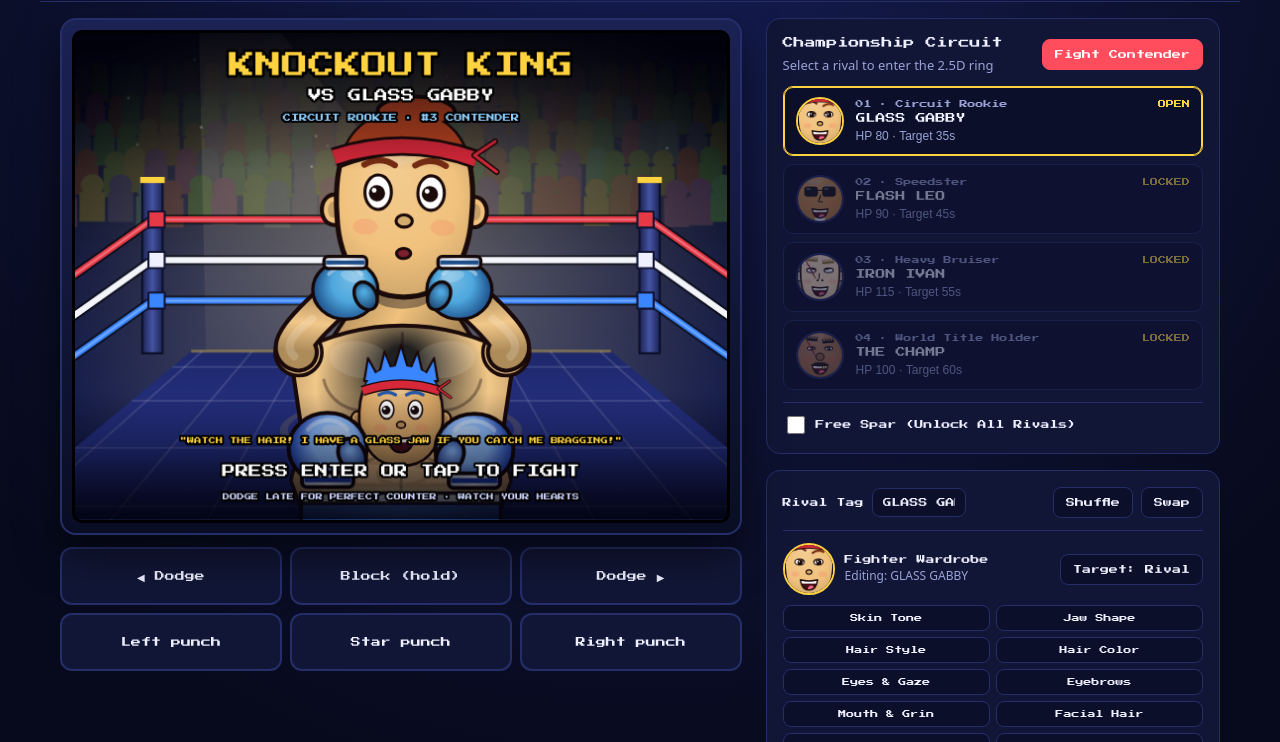
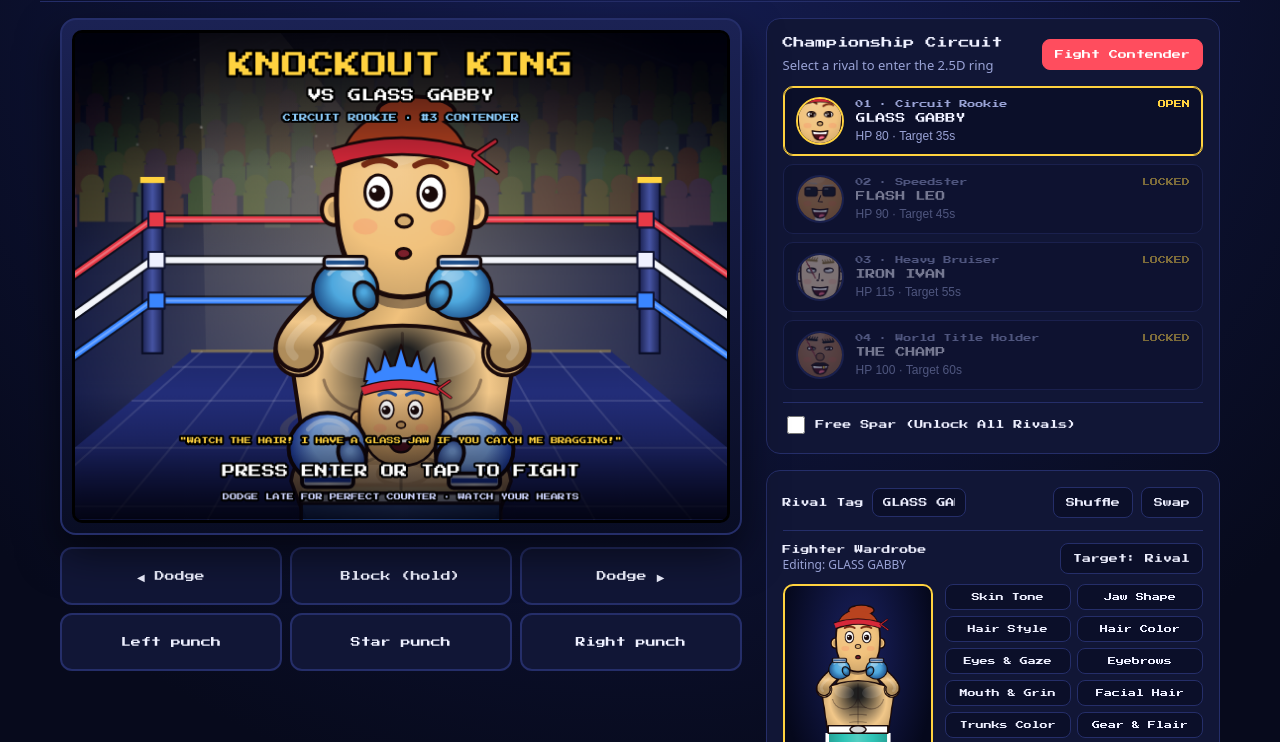
Before and after one commit to Bl4cktea/knockout-king, a website built with Vite: page index.html in a window 1280 px wide. Shown: the part 58-800 px from the top of the page. Built offline with nearby package versions, Linux system fonts and the light colour scheme; animation ran at ten frames a second.

Commit message:
Show a full-body preview in the wardrobe
- Extract drawBoxer from drawOpponent so the ring and the editor draw
  the same figure.
- Replace the small round avatar with a sticky full-body preview in
  guard stance that redraws on every edit.

```diff
--- a/index.html
+++ b/index.html
@@ -177,7 +177,6 @@
           <div class="locker-box cust">
             <div class="locker-head">
               <div class="locker-preview-wrap">
-                <canvas id="cust-preview" width="56" height="56" aria-hidden="true"></canvas>
                 <div>
                   <div class="locker-title">Fighter Wardrobe</div>
                   <div class="locker-sub" id="cust-target-label">Editing: Rival</div>
@@ -185,6 +184,15 @@
               </div>
               <button id="cust-target" class="btn" type="button">Target: Rival</button>
             </div>
+            <div class="locker-body">
+              <canvas
+                id="cust-preview"
+                class="locker-full"
+                width="220"
+                height="320"
+                role="img"
+                aria-label="Full-body preview of the boxer being edited"
+              ></canvas>
               <div class="locker-grid">
                 <button type="button" class="btn" data-part="skin">Skin Tone</button>
                 <button type="button" class="btn" data-part="head">Jaw Shape</button>
@@ -196,6 +204,7 @@
                 <button type="button" class="btn" data-part="facial">Facial Hair</button>
                 <button type="button" class="btn" data-part="trunks">Trunks Color</button>
                 <button type="button" class="btn" data-part="extras">Gear &amp; Flair</button>
+              </div>
             </div>
             <div class="row share-row">
               <label class="cust"
--- a/src/render/opponent.ts
+++ b/src/render/opponent.ts
@@ -1,6 +1,8 @@
 import { W } from '../config';
+import type { Expr } from '../face/config';
 import { drawFace } from '../face/draw';
 import { bodyTone } from '../face/palette';
+import type { Look } from '../fighters/types';
 import { isReducedMotion } from '../settings';
 import { G, O, OG, OH, looks } from '../sim/state';
 import { shade } from '../util/color';
@@ -71,16 +73,46 @@ function arm(
   ctx.restore();
 }
 
-export function drawOpponent(ctx: Ctx): void {
-  const look = looks.opp;
+export interface BoxerPose {
+  /** Torso bob in logical px. */
+  breath: number;
+  L: GlovePose;
+  R: GlovePose;
+  head: { ox: number; oy: number; rot: number };
+  /** Head squash on impact: 1 = none. */
+  squash: number;
+  expr: Expr;
+  damage: number;
+  flash: number;
+  time: number;
+  champ: boolean;
+  stunned: boolean;
+}
+interface GlovePose {
+  x: number;
+  y: number;
+  s: number;
+  glow: number;
+}
+
+/** Guard stance, used by the wardrobe preview. */
+export const NEUTRAL_POSE: BoxerPose = {
+  breath: 0,
+  L: { x: -56, y: 84, s: 1, glow: 0 },
+  R: { x: 56, y: 84, s: 1, glow: 0 },
+  head: { ox: 0, oy: 0, rot: 0 },
+  squash: 1,
+  expr: 'idle',
+  damage: 0,
+  flash: 0,
+  time: 0,
+  champ: false,
+  stunned: false,
+};
+
+/** The whole boxer (neck, torso, trunks, arms, head, gloves), centred on the head. */
+export function drawBoxer(ctx: Ctx, look: Look, p: BoxerPose): void {
   const tone = bodyTone(look.face.skin);
-  const calm = isReducedMotion();
-  const breath = calm ? 0 : Math.sin(G.time * 3.6) * 2.5;
-
-  ctx.save();
-  const dr = clamp(O.downY / 330, 0, 1);
-  ctx.translate(W / 2 + OH.ox * 0.4, 172 + O.downY);
-  ctx.rotate(dr * 0.35);
   ctx.lineJoin = 'round';
 
   // Sculpted trapezius & neck with cast chin shadow
@@ -107,7 +139,7 @@ export function drawOpponent(ctx: Ctx): void {
   ctx.fill();
 
   // 2.5D Sculpted Torso (V-taper lats + chest + abs)
-  const tg = ctx.createRadialGradient(0, 155 + breath, 16, 0, 195, 135);
+  const tg = ctx.createRadialGradient(0, 155 + p.breath, 16, 0, 195, 135);
   tg.addColorStop(0, shade(tone.light, 0.12));
   tg.addColorStop(0.58, tone.light);
   tg.addColorStop(1, tone.dark);
@@ -115,8 +147,8 @@ export function drawOpponent(ctx: Ctx): void {
   ctx.strokeStyle = '#1a0a0a';
   ctx.lineWidth = 4;
   ctx.beginPath();
-  ctx.moveTo(-110, 146 + breath * 0.5);
-  ctx.quadraticCurveTo(0, 90 + breath, 110, 146 + breath * 0.5);
+  ctx.moveTo(-110, 146 + p.breath * 0.5);
+  ctx.quadraticCurveTo(0, 90 + p.breath, 110, 146 + p.breath * 0.5);
   ctx.lineTo(84, 320);
   ctx.lineTo(-84, 320);
   ctx.closePath();
@@ -127,7 +159,7 @@ export function drawOpponent(ctx: Ctx): void {
   for (const s of [-1, 1]) {
     ctx.fillStyle = 'rgba(255,255,255,0.11)';
     ctx.beginPath();
-    ctx.ellipse(s * 42, 152 + breath, 30, 18, s * -0.15, 0, Math.PI * 2);
+    ctx.ellipse(s * 42, 152 + p.breath, 30, 18, s * -0.15, 0, Math.PI * 2);
     ctx.fill();
   }
 
@@ -135,21 +167,21 @@ export function drawOpponent(ctx: Ctx): void {
   ctx.strokeStyle = 'rgba(20, 8, 12, 0.35)';
   ctx.lineWidth = 3;
   ctx.beginPath();
-  ctx.moveTo(0, 126 + breath);
+  ctx.moveTo(0, 126 + p.breath);
   ctx.lineTo(0, 248);
   ctx.stroke();
   ctx.beginPath();
-  ctx.arc(-40, 164 + breath, 38, 0.22, Math.PI - 0.22);
+  ctx.arc(-40, 164 + p.breath, 38, 0.22, Math.PI - 0.22);
   ctx.stroke();
   ctx.beginPath();
-  ctx.arc(40, 164 + breath, 38, 0.22, Math.PI - 0.22);
+  ctx.arc(40, 164 + p.breath, 38, 0.22, Math.PI - 0.22);
   ctx.stroke();
 
   // 6-pack abdominal creases
   for (const ay of [198, 220, 242]) {
     ctx.beginPath();
-    ctx.moveTo(-26, ay + breath * 0.4);
-    ctx.quadraticCurveTo(0, ay - 4 + breath * 0.4, 26, ay + breath * 0.4);
+    ctx.moveTo(-26, ay + p.breath * 0.4);
+    ctx.quadraticCurveTo(0, ay - 4 + p.breath * 0.4, 26, ay + p.breath * 0.4);
     ctx.stroke();
   }
 
@@ -182,38 +214,33 @@ export function drawOpponent(ctx: Ctx): void {
   ctx.fillRect(-90, 252, 180, 22);
   ctx.strokeRect(-90, 252, 180, 22);
 
-  ctx.fillStyle = O.f.id === 'champ' ? '#ffd23f' : shade(look.trim, -0.15);
+  ctx.fillStyle = p.champ ? '#ffd23f' : shade(look.trim, -0.15);
   ctx.beginPath();
   ctx.ellipse(0, 263, 24, 11, 0, 0, Math.PI * 2);
   ctx.fill();
   ctx.stroke();
-  if (O.f.id === 'champ') {
+  if (p.champ) {
     drawStar(ctx, 0, 263, 7, '#d62839');
   }
 
   // Sculpted 2-segment arms
-  arm(ctx, -102, 144 + breath * 0.5, OG.L.x, OG.L.y, -1, tone.light, tone.dark);
-  arm(ctx, 102, 144 + breath * 0.5, OG.R.x, OG.R.y, 1, tone.light, tone.dark);
+  arm(ctx, -102, 144 + p.breath * 0.5, p.L.x, p.L.y, -1, tone.light, tone.dark);
+  arm(ctx, 102, 144 + p.breath * 0.5, p.R.x, p.R.y, 1, tone.light, tone.dark);
 
   // Head (squashes on impact)
   ctx.save();
-  ctx.translate(OH.ox * 0.6, OH.oy);
-  const sq = O.hitT > 0 ? 1 + 0.06 * (O.hitT / 0.22) : 1;
-  ctx.rotate(OH.rot);
+  ctx.translate(p.head.ox * 0.6, p.head.oy);
+  const sq = p.squash;
+  ctx.rotate(p.head.rot);
   ctx.scale(sq, 2 - sq);
-  drawFace(ctx, look.face, {
-    expr: oppExpr(),
-    t: G.time,
-    damage: 1 - O.hp / O.maxhp,
-    flash: clamp(O.flash * 5, 0, 0.7) * (calm ? 0.3 : 1),
-  });
+  drawFace(ctx, look.face, { expr: p.expr, t: p.time, damage: p.damage, flash: p.flash });
   ctx.restore();
 
-  if (O.st === 'stunned') {
+  if (p.stunned) {
     ctx.save();
-    ctx.translate(OH.ox * 0.6, OH.oy);
+    ctx.translate(p.head.ox * 0.6, p.head.oy);
     for (let i = 0; i < 3; i++) {
-      const a = G.time * 5 + i * 2.09;
+      const a = p.time * 5 + i * 2.09;
       drawStar(ctx, Math.cos(a) * 72, -104 + Math.sin(a) * 14, 9, '#ffd23f');
     }
     ctx.restore();
@@ -221,8 +248,32 @@ export function drawOpponent(ctx: Ctx): void {
 
   // 2.5D Leather Gloves
   const [g1, g2] = look.gloves;
-  glove(ctx, OG.L.x, OG.L.y, OG.L.s, g1, g2, OG.L.glow, -1, -1);
-  glove(ctx, OG.R.x, OG.R.y, OG.R.s, g1, g2, OG.R.glow, 1, -1);
+  glove(ctx, p.L.x, p.L.y, p.L.s, g1, g2, p.L.glow, -1, -1);
+  glove(ctx, p.R.x, p.R.y, p.R.s, g1, g2, p.R.glow, 1, -1);
+}
+
+export function drawOpponent(ctx: Ctx): void {
+  const look = looks.opp;
+  const calm = isReducedMotion();
+
+  ctx.save();
+  const dr = clamp(O.downY / 330, 0, 1);
+  ctx.translate(W / 2 + OH.ox * 0.4, 172 + O.downY);
+  ctx.rotate(dr * 0.35);
+
+  drawBoxer(ctx, look, {
+    breath: calm ? 0 : Math.sin(G.time * 3.6) * 2.5,
+    L: OG.L,
+    R: OG.R,
+    head: OH,
+    squash: O.hitT > 0 ? 1 + 0.06 * (O.hitT / 0.22) : 1,
+    expr: oppExpr(),
+    damage: 1 - O.hp / O.maxhp,
+    flash: clamp(O.flash * 5, 0, 0.7) * (calm ? 0.3 : 1),
+    time: G.time,
+    champ: O.f.id === 'champ',
+    stunned: O.st === 'stunned',
+  });
 
   // Telegraph marker + directional wind-up arc
   if (O.st === 'tele') {
--- a/src/style.css
+++ b/src/style.css
@@ -387,13 +387,24 @@ canvas#c {
   align-items: center;
   gap: 10px;
 }
-#cust-preview {
-  width: 52px;
-  height: 52px;
-  border-radius: 50%;
+.locker-body {
+  display: flex;
+  gap: 12px;
+  align-items: flex-start;
+}
+.locker-full {
+  flex: 0 0 auto;
+  width: 150px;
+  aspect-ratio: 220 / 320;
+  border-radius: 10px;
   border: 2px solid var(--gold);
-  background: #05081c;
-  display: block;
+  background: radial-gradient(ellipse at 50% 30%, #1a2160, #05081c 75%);
+  position: sticky;
+  top: 8px;
+}
+.locker-body .locker-grid {
+  flex: 1 1 auto;
+  min-width: 0;
 }
 .locker-title {
   font: 400 9px/1.4 var(--pixel);
--- a/src/ui.ts
+++ b/src/ui.ts
@@ -3,7 +3,9 @@ import { EXTRA, FACE_COUNTS, randomFace } from './face/config';
 import type { FaceConfig } from './face/config';
 import { drawFace } from './face/draw';
 import { bodyTone } from './face/palette';
+import { NEUTRAL_POSE, drawBoxer } from './render/opponent';
 import { TRUNK_COLORS } from './fighters/boxer';
+import type { Look } from './fighters/types';
 import { ROSTER, getFighterById } from './fighters/champ';
 import { setPaused, togglePause } from './input';
 import {
@@ -61,6 +63,21 @@ function renderMiniPortrait(
     damage: defeated ? 0.45 : 0,
   });
   ctx.restore();
+}
+
+/** Full-body preview for the wardrobe: the same figure the ring draws, in guard stance. */
+function renderFullPreview(cv: HTMLCanvasElement, look: Look): void {
+  const dpr = Math.min(window.devicePixelRatio || 1, 2);
+  const w = 220;
+  const h = 320;
+  cv.width = w * dpr;
+  cv.height = h * dpr;
+  const ctx = cv.getContext('2d');
+  if (!ctx) return;
+  ctx.scale(dpr, dpr);
+  ctx.translate(w / 2, 82);
+  ctx.scale(0.5, 0.5);
+  drawBoxer(ctx, look, NEUTRAL_POSE);
 }
 
 /** Wire up the panel under the canvas. Returns a cheap per-frame sync for button state. */
@@ -142,7 +159,7 @@ export function initUI(): () => void {
 
   const updateWardrobePreview = (): void => {
     const look = editTarget === 'opp' ? looks.opp : looks.player;
-    renderMiniPortrait(custPreview, look.face, false, 52);
+    renderFullPreview(custPreview, look);
     custTargetBtn.textContent = editTarget === 'opp' ? 'Target: Rival' : 'Target: You';
     custTargetLabel.textContent =
       editTarget === 'opp' ? `Editing: ${settings.name}` : 'Editing: Your Boxer';
```
Lines whose indentation alone changed are shown as unchanged.
